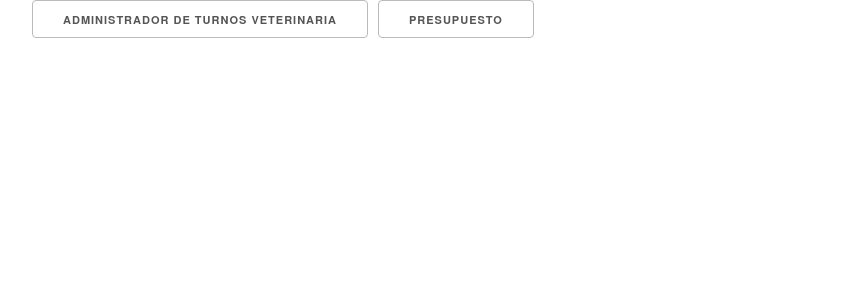
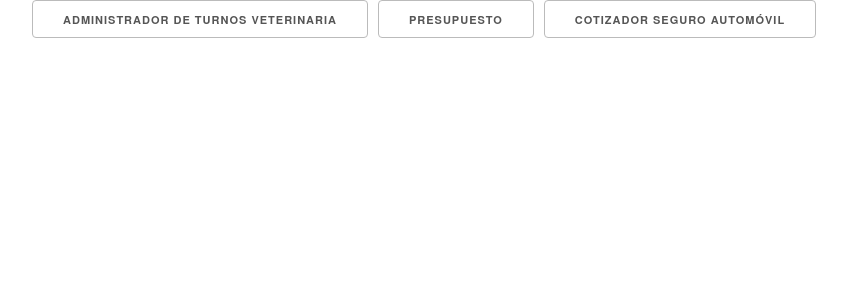
Before and after one commit to rickybruno89/mern-projects, a React (Create React App) app: page / in a window 1280 px wide. Shown: the top 300 px of the page, without its empty margins (128-975 px from the left). Built offline with nearby package versions, Linux system fonts and the light colour scheme.

Commit message:
starting with project 7 cotizador seguro automovil

```diff
--- a/src/App.js
+++ b/src/App.js
@@ -1,8 +1,9 @@
 import React from "react";
 import { BrowserRouter as Router, Route } from "react-router-dom";
+import AdministradorTurnosVeterinaria from "./pages/5-administradorTurnosVeterinaria/AdministradorTurnosVeterinaria";
+import Presupuesto from "./pages/6-presupuesto/Presupuesto";
+import CotizadorSeguroAutomovil from "./pages/7-cotizadorSeguro/CotizadorSeguroAutomovil";
 import Home from "./pages/Home";
-import AdministradorTurnosVeterinaria from "./pages/AdministradorTurnosVeterinaria";
-import Presupuesto from "./pages/Presupuesto";
 
 const App = () => (
   <Router>
@@ -12,6 +13,7 @@ const App = () => (
       component={AdministradorTurnosVeterinaria}
     />
     <Route path="/presupuesto" component={Presupuesto} />
+    <Route path="/cotizador-seguro-automovil" component={CotizadorSeguroAutomovil} />
   </Router>
 );
 
--- a/src/pages/AdministradorTurnosVeterinaria.js
+++ b/src/pages/5-administradorTurnosVeterinaria/AdministradorTurnosVeterinaria.js
@@ -1,6 +1,6 @@
 import React, { useState, useEffect } from 'react';
-import Cita from '../components/5-administradorTurnosVeterinaria/Cita';
-import Formulario from '../components/5-administradorTurnosVeterinaria/Formulario';
+import Cita from '../../components/5-administradorTurnosVeterinaria/Cita';
+import Formulario from '../../components/5-administradorTurnosVeterinaria/Formulario';
 
 const AdministradorTurnosVeterinaria = () => {
   let citasIniciales = JSON.parse(localStorage.getItem("citas"));
--- /dev/null
+++ b/src/pages/7-cotizadorSeguro/CotizadorSeguroAutomovil.js
@@ -0,0 +1,11 @@
+import React from 'react';
+
+const CotizadorSeguroAutomovil = () => {
+    return (
+        <div>
+            Cotizador automovil
+        </div>
+    )
+}
+
+export default CotizadorSeguroAutomovil
--- a/src/pages/Home.js
+++ b/src/pages/Home.js
@@ -21,6 +21,13 @@ const Home = () => {
       >
         Presupuesto
       </button>
+      <button
+        type="button"
+        style={{ marginRight: "10px" }}
+        onClick={() => handleClick("/cotizador-seguro-automovil")}
+      >
+        Cotizador Seguro Automóvil
+      </button>
     </div>
   );
 };
```
Also changed, not shown: src/pages/6-presupuesto/Presupuesto.js (renamed from src/pages/Presupuesto.js, +4 -4 lines).
